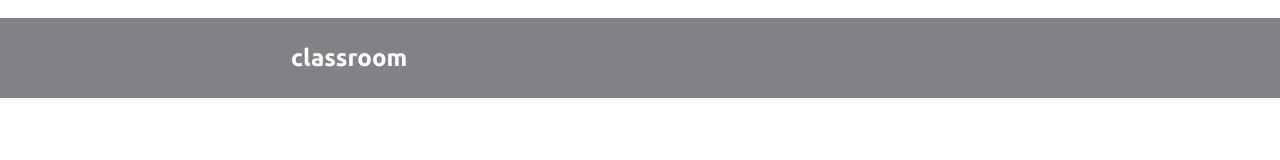
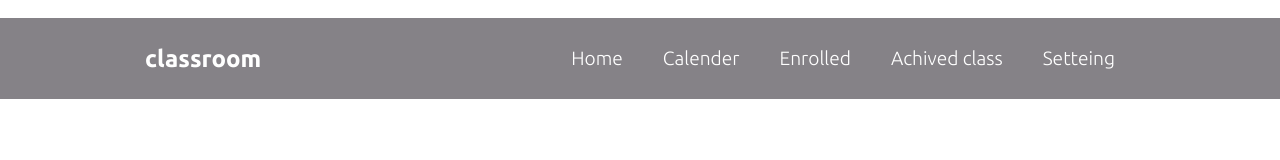
Before and after one commit to Nagaraja-Kamatar/Google-classroom, a plain HTML site: page index.html in a window 1280 px wide. Drawn offline with Linux system fonts and the light colour scheme.

Commit message:
Update index.html

```diff
--- a/index.html
+++ b/index.html
@@ -15,6 +15,17 @@
             <input type="checkbox" id="check">
             <label for="check" class="checkBtn">
                 <i class="fa fa-bars"></i>
+                 </label>
+            <ul class="list">
+                <li><a href="#">Home</a></li>
+                <li><a href="#">Calender</a></li>
+                <li><a href="#">Enrolled</a></li>
+                <li><a href="#">Achived class</a></li>
+                <li><a href="#">Setteing</a></li>
+            </ul>
+        </div>
+    </nav>
+    </div>
 
 </body>
 </html>
```
